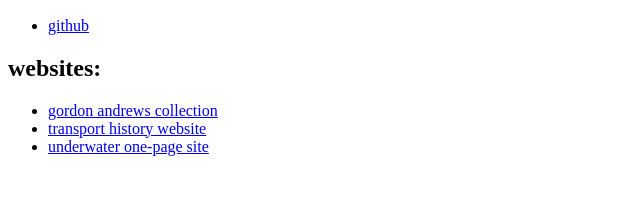
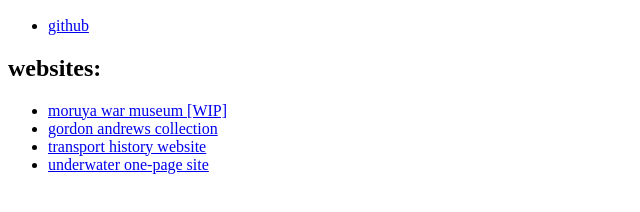
Before and after one commit to tane-simons/portfolio, a plain HTML site: page index.html in a window 1280 px wide. Shown: the part 110-322 px from the top of the page, without its empty margins (0-640 px from the left). Drawn offline with Linux system fonts and the light colour scheme.

Commit message:
add moruya war museum link

```diff
--- a/index.html
+++ b/index.html
@@ -19,6 +19,9 @@
         <h2>websites:</h2>
         <ul>
             <li>
+                <a href="https://tane-simons.github.io/moruya-war/">moruya war museum [WIP]</a>
+            </li>
+            <li>
                 <a href="https://tane-simons.github.io/gordon-andrews/">gordon andrews collection</a>
             </li>
             <li>
```
